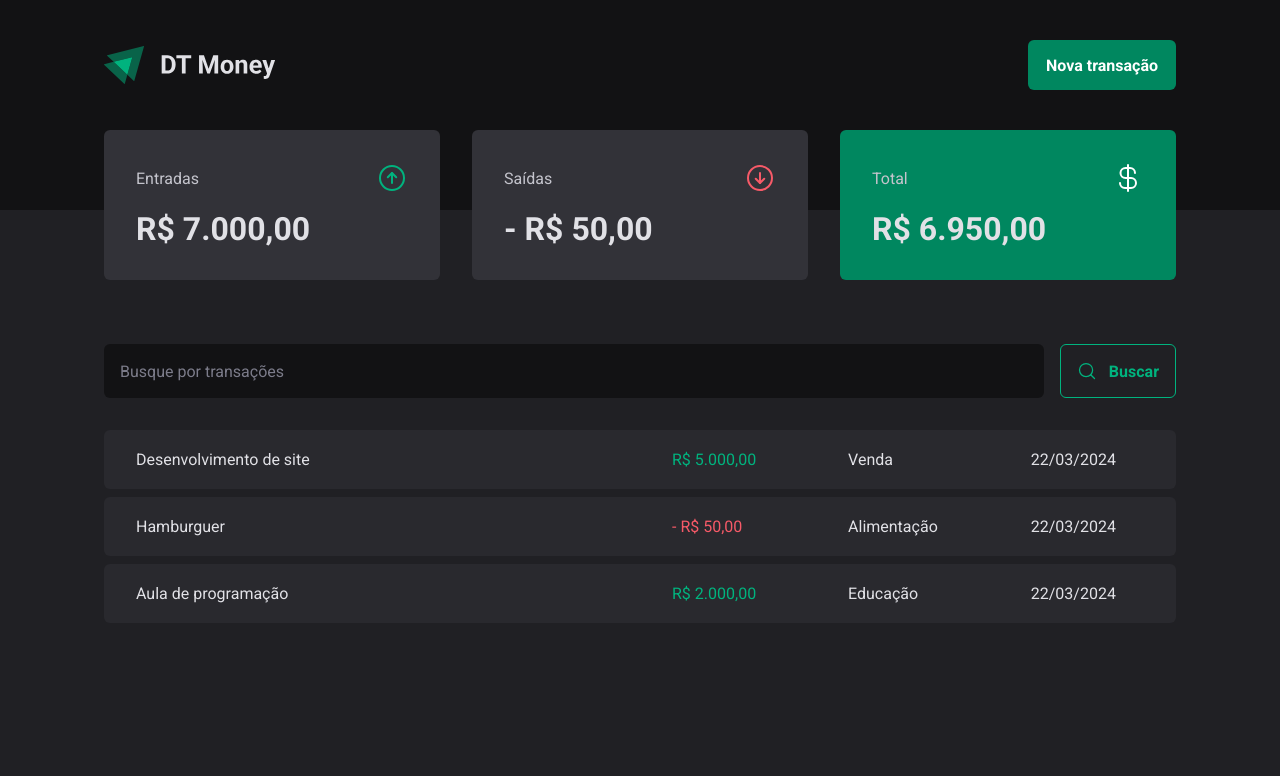
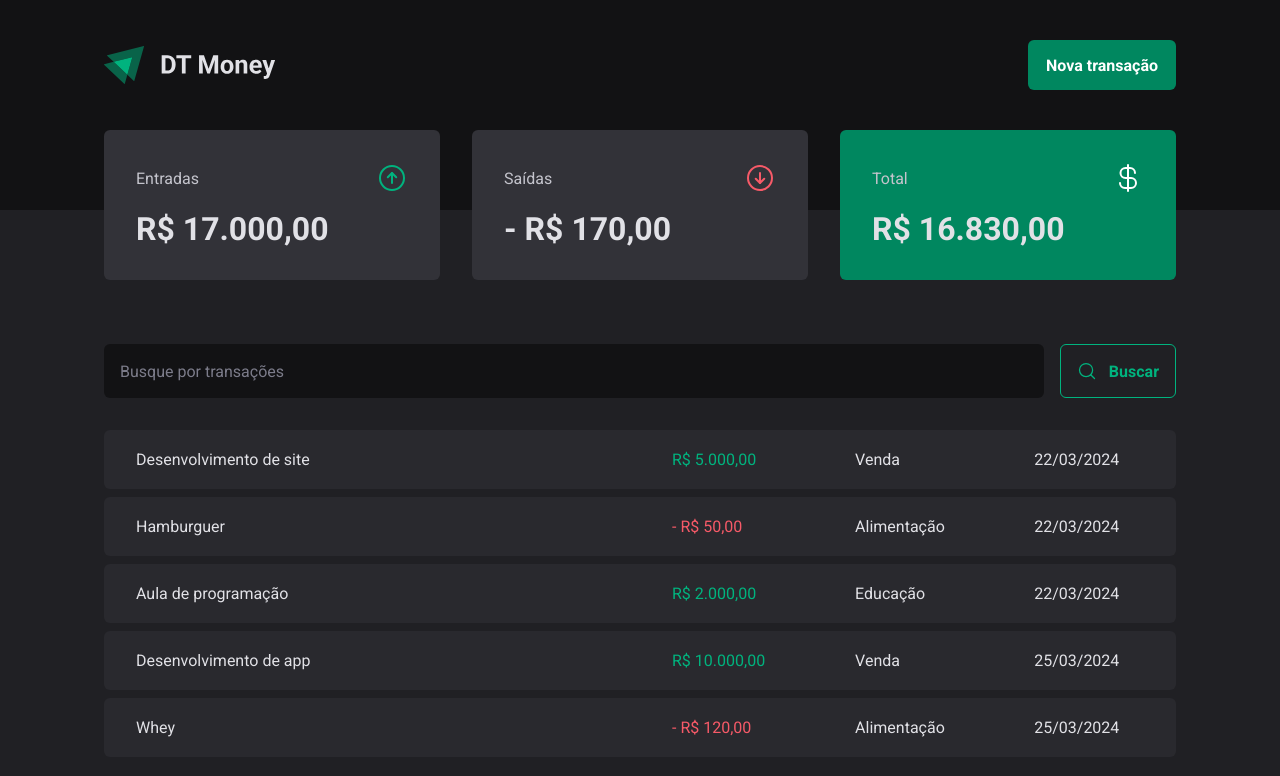
Before and after one commit to pedrosouza423/DTMoney, a React (Vite) app: page / in a window 1280 px wide. Shown: the top 776 px of the page. Built offline with nearby package versions, Linux system fonts and the light colour scheme; data requests are answered from the project's data file.

Commit message:
Creating new transaction using NewTransactionModal

```diff
--- a/server.json
+++ b/server.json
@@ -23,6 +23,22 @@
       "category": "Educação",
       "price": 2000,
       "createdAt": "2024-03-22T15:51:47.185Z"
+    },
+    {
+      "id": "1eea",
+      "category": "Venda",
+      "description": "Desenvolvimento de app",
+      "price": 10000,
+      "type": "income",
+      "createdAt": "2024-03-25T15:31:26.491Z"
+    },
+    {
+      "id": "1ef9",
+      "category": "Alimentação",
+      "description": "Whey",
+      "price": 120,
+      "type": "outcome",
+      "createdAt": "2024-03-25T15:58:22.113Z"
     }
   ]
 }
--- a/src/components/NewTransactionModal/index.tsx
+++ b/src/components/NewTransactionModal/index.tsx
@@ -4,6 +4,8 @@ import { ArrowCircleDown, ArrowCircleUp, X } from 'phosphor-react';
 import * as z from 'zod';
 import { zodResolver } from '@hookform/resolvers/zod';
 import { Controller, useForm } from 'react-hook-form';
+import { useContext } from 'react';
+import { TransactionsContext } from '../../contexts/TransactionContext';
 
 const newTransactionFormSchema = z.object({
   description: z.string(),
@@ -20,6 +22,7 @@ export const NewTransactionModal = () => {
         register,
         control,
         handleSubmit,
+        reset,
         formState: { isSubmitting }
      } = useForm<NewTransactionFormInputs>({
         resolver: zodResolver(newTransactionFormSchema),
@@ -27,10 +30,19 @@ export const NewTransactionModal = () => {
             type: 'income'
         }
     })
+    const { createTransaction } = useContext(TransactionsContext)
 
     async function handleCreateTransaction (data: NewTransactionFormInputs) {
-        await new Promise(resolve => setTimeout(resolve, 2000))
-        console.log(data)
+        const { price, category, description, type } = data
+
+        await createTransaction({
+            price,
+            category,
+            description,
+            type
+        })
+
+        reset()
     }
   return (
     <Dialog.Portal>
--- a/src/contexts/TransactionContext.tsx
+++ b/src/contexts/TransactionContext.tsx
@@ -9,12 +9,19 @@ interface Transaction {
     price: number
     category: string
     createdAt: string
+  }
 
-  }
+interface CreateTransactionData {
+    description: string
+    price: number
+    category: string
+    type: 'income' | 'outcome'
+}
 
 interface TransactionContextType {
     transactions: Transaction[];
     fetchTransactions: (query?: string) => Promise<void>
+    createTransaction: (data: CreateTransactionData) => Promise<void>
 }
 
 interface TransactionProviderProps {
@@ -29,10 +36,25 @@ export function TransactionProvider({children} : TransactionProviderProps) {
     async function fetchTransactions(query?: string) {
         const response = await api.get('transactions', {
             params: {
+                _sort: '-createdAt',
                 description: query
             }
         })
         setTransactions(response.data)
+    }
+
+    async function createTransaction(data: CreateTransactionData) {
+        const { category, description, price, type } = data
+
+        const response = await api.post('transactions', {
+            category,
+            description,
+            price,
+            type,
+            createdAt: new Date()
+        })
+
+        setTransactions(state => [response.data, ...state])
     }
 
     useEffect(() => {
@@ -43,7 +65,8 @@ export function TransactionProvider({children} : TransactionProviderProps) {
         <TransactionsContext.Provider
         value={{
             transactions,
-            fetchTransactions
+            fetchTransactions,
+            createTransaction
         }}>
             {children}
         </TransactionsContext.Provider>
```
Lines whose indentation alone changed are shown as unchanged.
